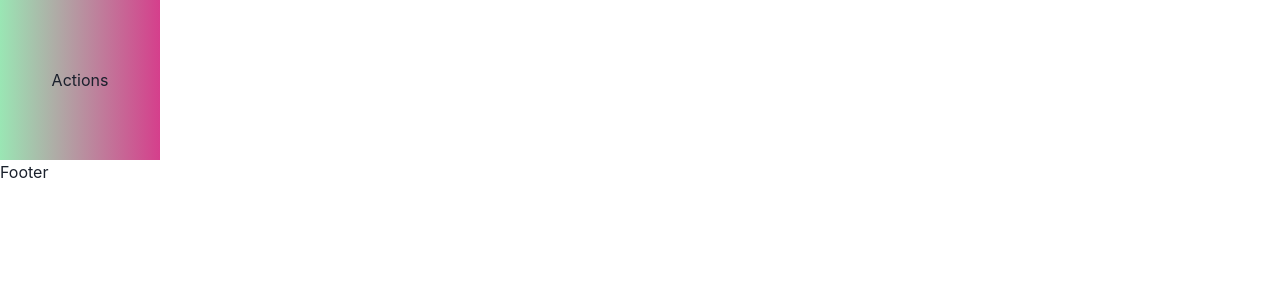
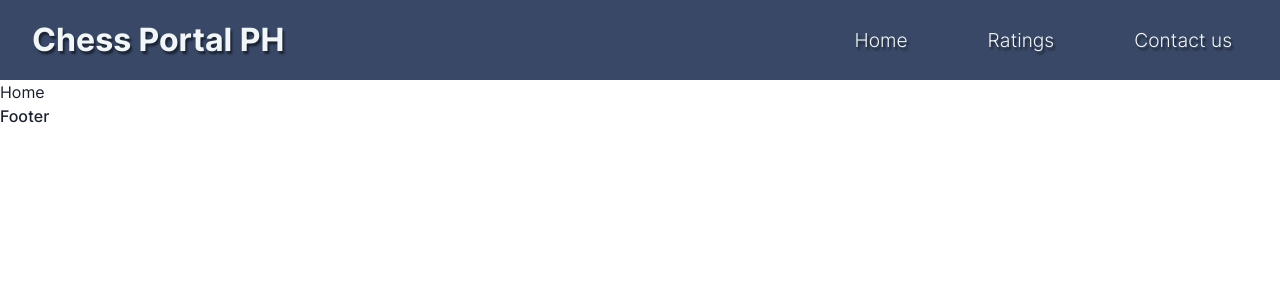
Before and after one commit to leonelcaroc/chessportalph, a React (Vite) app in the folder frontend/: page / in a window 1280 px wide. Shown: the top 300 px of the page. Built offline with nearby package versions, Linux system fonts and the light colour scheme.

Commit message:
edit files

```diff
--- a/frontend/src/App.jsx
+++ b/frontend/src/App.jsx
@@ -1,11 +1,12 @@
 import Header from "./layout/Header/Header.jsx";
-import Footer from "./layout/Footer/Footer.jsx";
+import Footer from "./layout/Footer/Footer";
+import Home from "./pages/Home/Home";
 
 const App = () => {
   return (
     <>
       <Header />
-
+      <Home />
       <Footer />
     </>
   );
--- a/frontend/src/Routers/Routers.jsx
+++ b/frontend/src/Routers/Routers.jsx
@@ -4,9 +4,14 @@ import {
   Route,
 } from "react-router-dom";
 import App from "../App";
+import Home from "../pages/Home/Home";
 
 const router = createBrowserRouter(
-  createRoutesFromElements(<Route path="/" element={<App />}></Route>)
+  createRoutesFromElements(
+    <Route path="/" element={<App />}>
+      <Route index={true} path="/" element={<Home />} />
+    </Route>
+  )
 );
 
 export default router;
--- /dev/null
+++ b/frontend/src/components/NavButton/NavButton.jsx
@@ -0,0 +1,19 @@
+import { Center } from "@chakra-ui/react";
+
+const NavButton = ({ buttonName }) => {
+  return (
+    <Center
+      padding="0 1rem"
+      marginBlock="1rem"
+      cursor="pointer"
+      color="neutral.100"
+      textShadow="2px 3px 2px rgba(0,0,0,0.5)"
+      fontFamily="inter.300"
+      fontSize="1.2rem"
+    >
+      {buttonName}
+    </Center>
+  );
+};
+
+export default NavButton;
--- a/frontend/src/layout/Footer/Footer.jsx
+++ b/frontend/src/layout/Footer/Footer.jsx
@@ -1,7 +1,7 @@
 import "./footer.module.css";
 
-const Footer = () => {
+const Footr = () => {
   return <div>Footer</div>;
 };
 
-export default Footer;
+export default Footr;
--- a/frontend/src/layout/Header/Header.jsx
+++ b/frontend/src/layout/Header/Header.jsx
@@ -1,27 +1,31 @@
-import { Menu, MenuButton, MenuList, MenuItem } from "@chakra-ui/react";
-import { BiChevronDown } from "react-icons/bi";
-import React from "react";
+import { Box, Flex, Text } from "@chakra-ui/react";
 import "./header.module.css";
+import Nav from "../Nav/Nav";
 
 const Header = () => {
   return (
-    <Menu h="100rem" w="100rem">
-      <MenuButton
-        h="10rem"
-        w="10rem"
-        bgGradient="linear(to-r, green.200, pink.500)"
-        rightIcon={<BiChevronDown />}
-      >
-        Actions
-      </MenuButton>
-      <MenuList>
-        <MenuItem>Download</MenuItem>
-        <MenuItem>Create a Copy</MenuItem>
-        <MenuItem>Mark as Draft</MenuItem>
-        <MenuItem>Delete</MenuItem>
-        <MenuItem>Attend a Workshop</MenuItem>
-      </MenuList>
-    </Menu>
+    <Flex
+      as="header"
+      w="full"
+      h="5rem"
+      bgColor="brand.100"
+      justifyContent="space-between"
+      alignItems="center"
+      paddingInline="2rem"
+    >
+      <Box>
+        <Text
+          as="h2"
+          fontSize="2rem"
+          fontFamily="inter.700"
+          color="neutral.100"
+          textShadow="2px 3px 2px rgba(0,0,0,0.5)"
+        >
+          Chess Portal PH
+        </Text>
+      </Box>
+      <Nav />
+    </Flex>
   );
 };
 
--- /dev/null
+++ b/frontend/src/layout/Nav/Nav.jsx
@@ -0,0 +1,16 @@
+import { Box, HStack } from "@chakra-ui/react";
+import NavButton from "../../components/NavButton/NavButton";
+
+const Nav = () => {
+  return (
+    <Box as="nav">
+      <HStack spacing="3rem">
+        <NavButton buttonName="Home" />
+        <NavButton buttonName="Ratings" />
+        <NavButton buttonName="Contact us" />
+      </HStack>
+    </Box>
+  );
+};
+
+export default Nav;
--- a/frontend/src/main.jsx
+++ b/frontend/src/main.jsx
@@ -3,11 +3,12 @@ import { ChakraProvider } from "@chakra-ui/react";
 import * as ReactDOM from "react-dom/client";
 import { RouterProvider } from "react-router-dom";
 import router from "./Routers/Routers.jsx";
-import "./index.css";
+import theme from "./styles/theme.js";
+import "./styles/globals.css";
 
 ReactDOM.createRoot(document.getElementById("root")).render(
   <React.StrictMode>
-    <ChakraProvider>
+    <ChakraProvider theme={theme}>
       <RouterProvider router={router} />
     </ChakraProvider>
   </React.StrictMode>
--- /dev/null
+++ b/frontend/src/pages/Home/Home.jsx
@@ -0,0 +1,12 @@
+import { Box, Text } from "@chakra-ui/react";
+import "./home.module.css";
+
+const Home = () => {
+  return (
+    <Box>
+      <Text fontFamily="inter.500">Home</Text>
+    </Box>
+  );
+};
+
+export default Home;
--- /dev/null
+++ b/frontend/src/styles/globals.css
@@ -0,0 +1,17 @@
+@import url("font-family.css");
+
+/* Fonts
+  Inter-Thin
+  Inter-ExtraLight
+  Inter-Light
+  Inter-Medium
+  Inter-Regular
+  Inter-SemiBold
+  Inter-Bold
+  Inter-ExtraBold
+  Inter-Black
+ */
+
+body {
+  font-family: "Inter-Medium" !important;
+}
--- /dev/null
+++ b/frontend/src/styles/theme.js
@@ -0,0 +1,34 @@
+import { extendTheme } from "@chakra-ui/react";
+
+const theme = extendTheme({
+  colors: {
+    brand: {
+      100: "#394867",
+      200: "#212A3E",
+      300: "#9BA4B5",
+    },
+    accent: {
+      100: "#3D0C11",
+      200: "#D80032",
+      300: "#004225",
+    },
+    neutral: {
+      100: "#F1F6F9",
+    },
+  },
+  fonts: {
+    inter: {
+      100: "Inter-Thin",
+      200: "Inter-ExtraLight",
+      300: "Inter-Light",
+      400: "Inter-Medium",
+      500: "Inter-Regular",
+      600: "Inter-SemiBold",
+      700: "Inter-Bold",
+      800: "Inter-ExtraBold",
+      900: "Inter-Black",
+    },
+  },
+});
+
+export default theme;
```
Also changed, not shown: frontend/package.json (+7 -4 lines), frontend/src/pages/Home/home.module.css (added), 2 other files (tests, documents, lock files or other folders).
